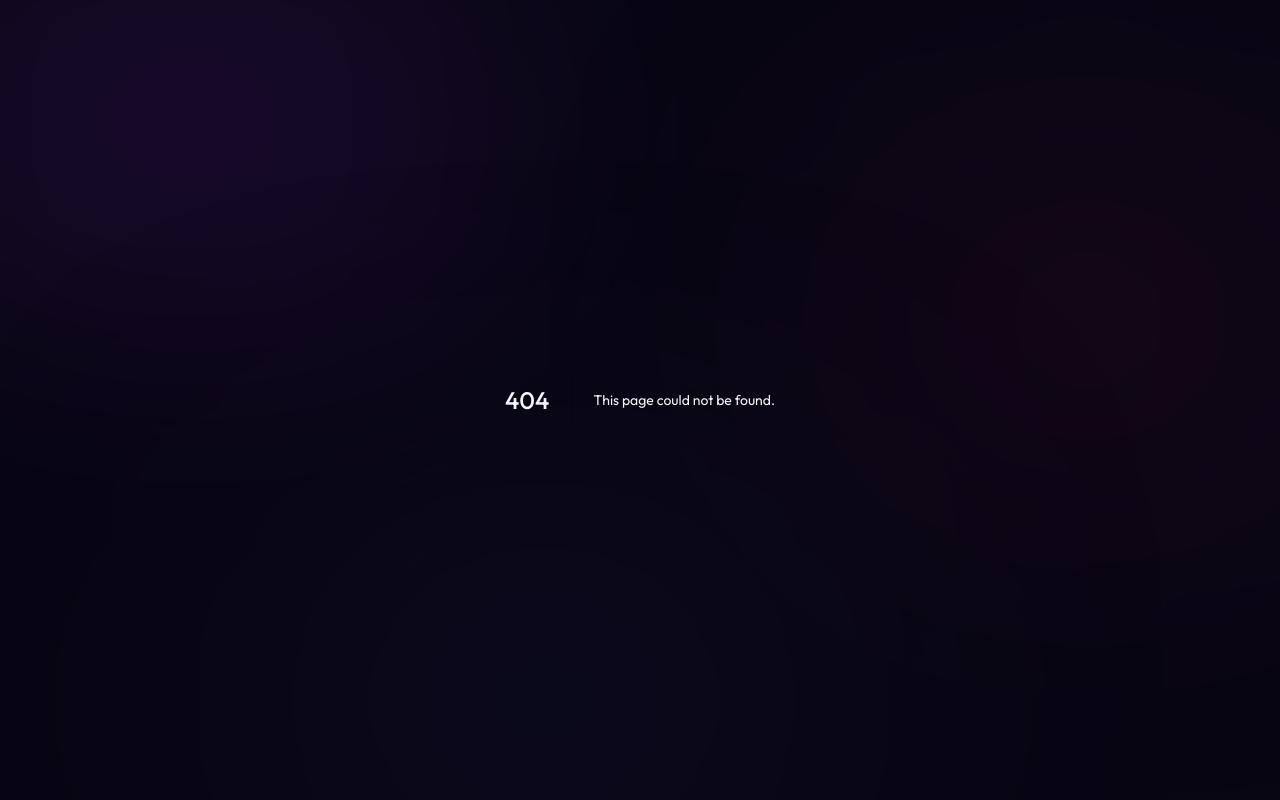
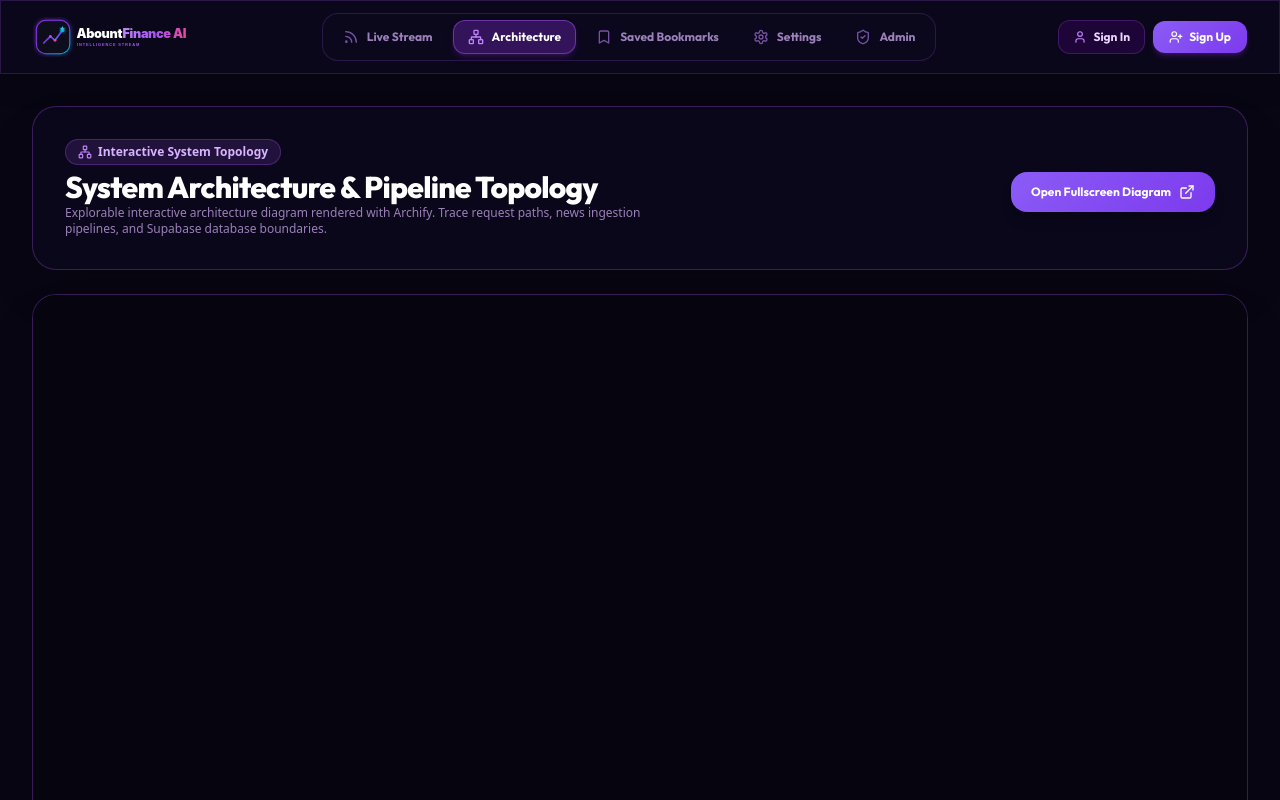
Before and after one commit to nikyou6622-hue/abount-finance-ai, a Next.js app: page /architecture in a window 1280 px wide. Before the commit this address had no page. Shown: the top 800 px of the page. Built offline with nearby package versions, Linux system fonts and the light colour scheme; no server answers.

Commit message:
feat(homepage): add dedicated Architecture page /architecture and embed interactive Archify Showcase Box on Homepage feed

```diff
--- /dev/null
+++ b/app/(dashboard)/architecture/page.tsx
@@ -0,0 +1,43 @@
+'use client';
+
+export const dynamic = 'force-dynamic';
+
+import React from 'react';
+import { Network, Sparkles, ExternalLink } from 'lucide-react';
+
+export default function ArchitecturePage() {
+  return (
+    <div className="space-y-6">
+      <div className="glass-panel p-6 md:p-8 rounded-3xl border border-purple-500/30 space-y-2 shadow-2xl relative overflow-hidden flex flex-col md:flex-row md:items-center justify-between gap-4">
+        <div>
+          <div className="inline-flex items-center gap-1.5 px-3 py-1 rounded-full bg-purple-500/15 border border-purple-500/30 text-purple-300 text-xs font-semibold mb-1">
+            <Network className="w-3.5 h-3.5 text-purple-400" />
+            <span>Interactive System Topology</span>
+          </div>
+          <h1 className="text-3xl font-extrabold font-heading text-white tracking-tight">System Architecture & Pipeline Topology</h1>
+          <p className="text-xs text-purple-300/70 max-w-xl">
+            Explorable interactive architecture diagram rendered with Archify. Trace request paths, news ingestion pipelines, and Supabase database boundaries.
+          </p>
+        </div>
+
+        <a
+          href="/architecture.html"
+          target="_blank"
+          rel="noopener noreferrer"
+          className="inline-flex items-center gap-2 glow-button-purple text-xs font-bold font-heading px-5 py-3 rounded-2xl whitespace-nowrap shadow-lg"
+        >
+          <span>Open Fullscreen Diagram</span>
+          <ExternalLink className="w-4 h-4" />
+        </a>
+      </div>
+
+      <div className="w-full h-[750px] rounded-3xl overflow-hidden border border-purple-500/30 shadow-2xl bg-[#06040f] relative">
+        <iframe
+          src="/architecture.html"
+          title="Abount Finance AI Interactive System Architecture Diagram"
+          className="w-full h-full border-0"
+        />
+      </div>
+    </div>
+  );
+}
--- a/app/(dashboard)/feed/page.tsx
+++ b/app/(dashboard)/feed/page.tsx
@@ -6,7 +6,8 @@ import React, { useState, useEffect } from 'react';
 import ArticleCard, { Article } from '@/components/ArticleCard';
 import SentimentGauge from '@/components/SentimentGauge';
 import HeroShowcase from '@/components/HeroShowcase';
-import { Search, Loader2 } from 'lucide-react';
+import Link from 'next/link';
+import { Search, Loader2, Network, ExternalLink } from 'lucide-react';
 
 const CATEGORIES = [
   'All Channels',
@@ -79,6 +80,37 @@ export default function FeedPage() {
       />
 
       <SentimentGauge articles={articles} />
+
+      <div className="glass-panel p-6 md:p-8 rounded-3xl border border-purple-500/30 shadow-2xl relative overflow-hidden space-y-4">
+        <div className="flex flex-col sm:flex-row sm:items-center justify-between gap-4">
+          <div className="space-y-1">
+            <div className="inline-flex items-center gap-1.5 px-3 py-1 rounded-full bg-purple-500/15 border border-purple-500/30 text-purple-300 text-xs font-semibold">
+              <Network className="w-3.5 h-3.5 text-cyan-400" />
+              <span>Explorable System Topology</span>
+            </div>
+            <h2 className="text-xl font-extrabold font-heading text-white tracking-tight">System Architecture Showcase</h2>
+            <p className="text-xs text-purple-300/70 max-w-xl">
+              Visualizing the multi-source RSS ingestion engine, Supabase PostgreSQL with RLS, and Next.js 14 serverless pipeline.
+            </p>
+          </div>
+
+          <Link
+            href="/architecture"
+            className="inline-flex items-center gap-2 glow-button-purple text-xs font-bold font-heading px-5 py-3 rounded-2xl whitespace-nowrap shadow-lg hover:scale-105 transition-all"
+          >
+            <span>Explore Full Interactive Diagram</span>
+            <ExternalLink className="w-4 h-4" />
+          </Link>
+        </div>
+
+        <div className="w-full h-96 rounded-2xl overflow-hidden border border-purple-500/25 bg-[#06040f] relative shadow-inner">
+          <iframe
+            src="/architecture.html"
+            title="Homepage Embedded Interactive Architecture Diagram"
+            className="w-full h-full border-0"
+          />
+        </div>
+      </div>
 
       <div className="flex flex-col md:flex-row md:items-center justify-between gap-4 pt-2">
         <div className="flex items-center gap-2 overflow-x-auto pb-2 md:pb-0 no-scrollbar">
--- a/app/(dashboard)/layout.tsx
+++ b/app/(dashboard)/layout.tsx
@@ -42,9 +42,9 @@ export default function DashboardLayout({ children }: { children: React.ReactNod
 
   const navLinks = [
     { name: 'Live Stream', href: '/feed', icon: Rss },
+    { name: 'Architecture', href: '/architecture', icon: Network },
     { name: 'Saved Bookmarks', href: '/saved', icon: Bookmark },
     { name: 'Settings', href: '/settings', icon: Settings },
-    { name: 'Architecture', href: '/architecture.html', icon: Network },
     { name: 'Admin', href: '/admin', icon: ShieldCheck },
   ];
 
@@ -60,12 +60,10 @@ export default function DashboardLayout({ children }: { children: React.ReactNod
             {navLinks.map((link) => {
               const Icon = link.icon;
               const isActive = pathname === link.href;
-              const isExternal = link.href.endsWith('.html');
               return (
                 <Link
                   key={link.href}
                   href={link.href}
-                  target={isExternal ? '_blank' : undefined}
                   className={`flex items-center gap-2 px-3.5 py-2 rounded-xl text-xs font-bold font-heading transition-all ${
                     isActive
                       ? 'bg-purple-600/30 text-white border border-purple-500/50 shadow-md shadow-purple-900/40'
```
